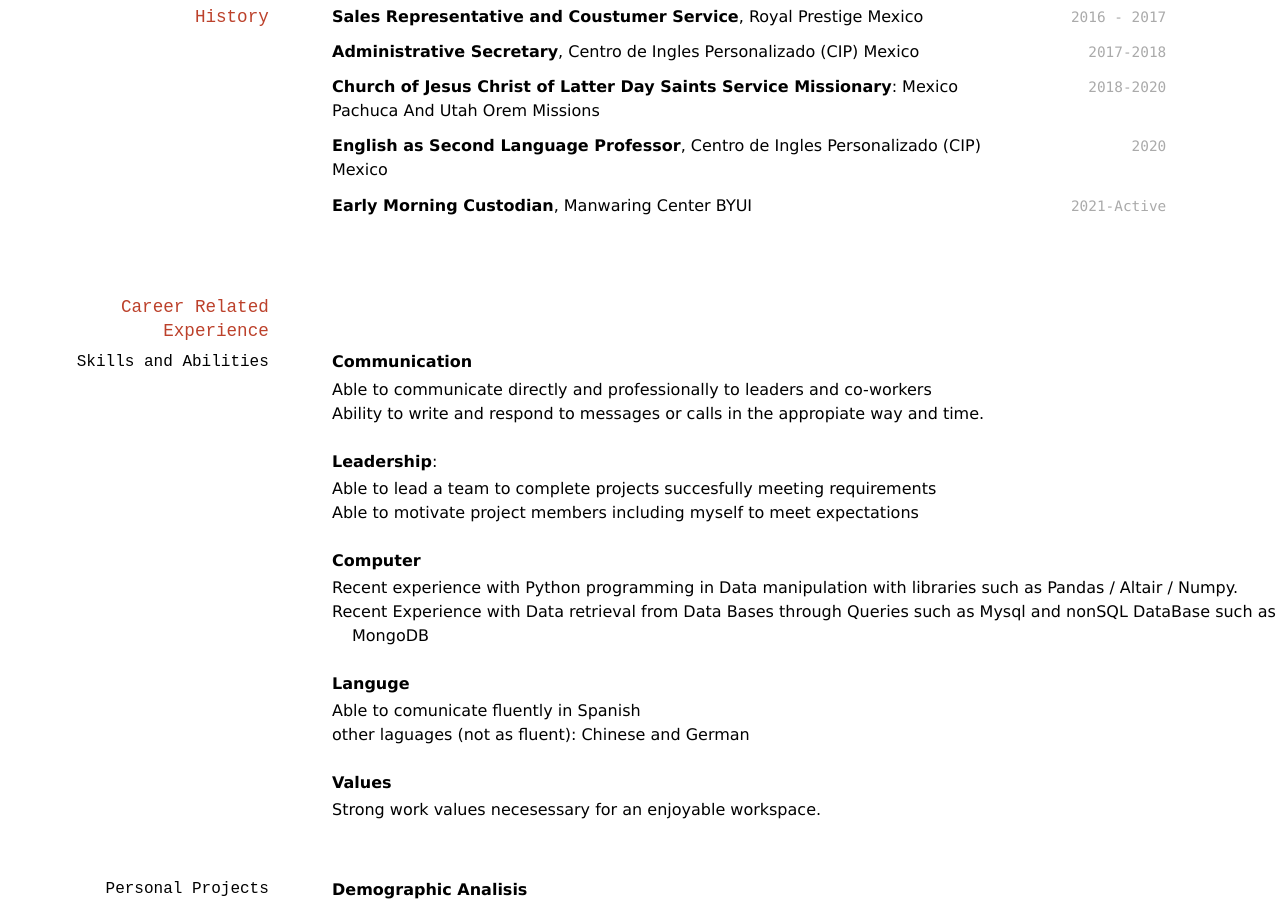
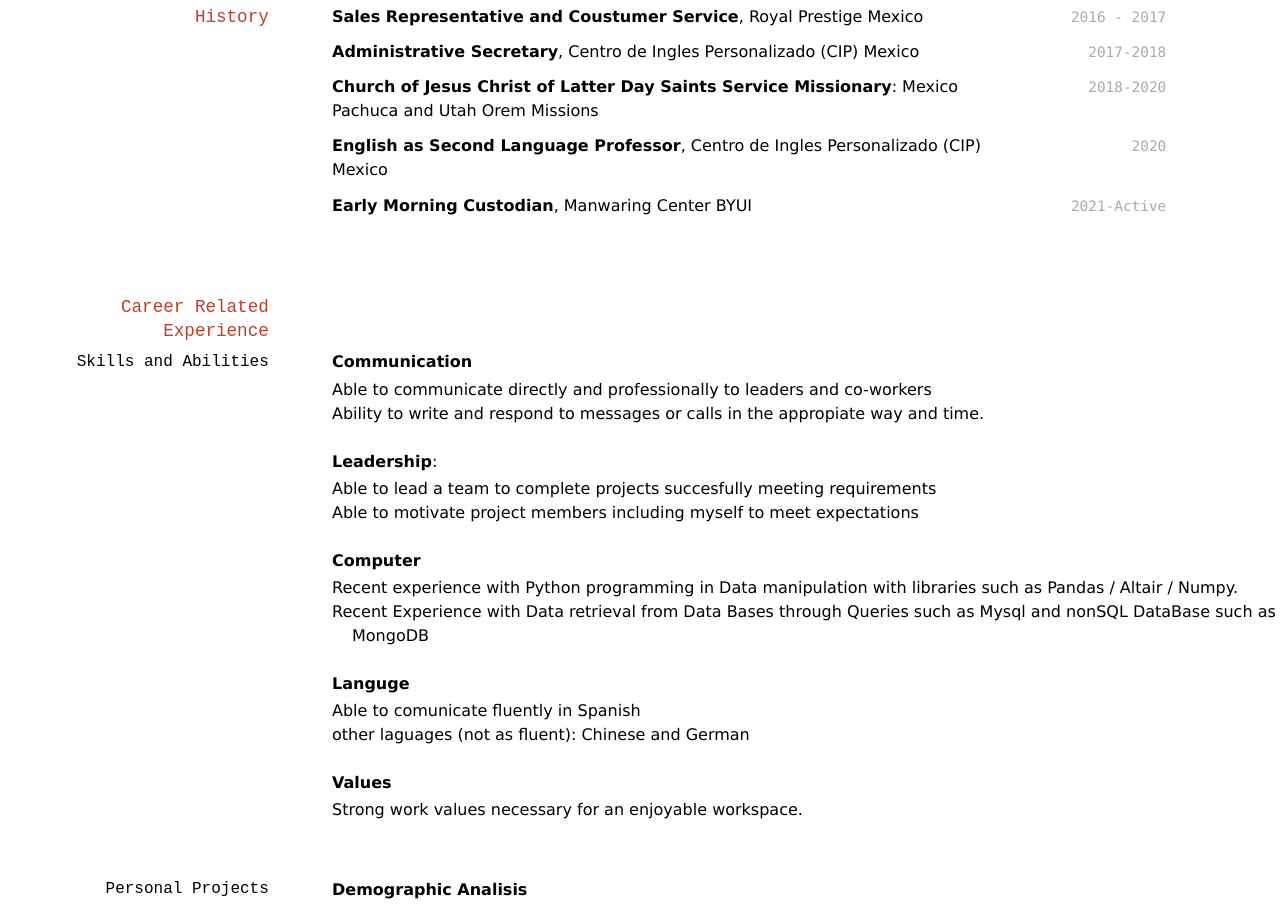
Before and after one commit to ChristianLG2/Christian_Lira_online_resume, a Jekyll site: the page built from docs/index.md, in a window 1280 px wide. Shown: the part 448-1355 px from the top of the page. Built offline with Jekyll 4.4.1, drawn with Linux system fonts in a browser that asks for light colours.

Commit message:
Update index.md

```diff
--- a/docs/index.md
+++ b/docs/index.md
@@ -40,7 +40,7 @@ __Administrative Secretary__, Centro de Ingles Personalizado (CIP) Mexico
 
 
 `2018-2020`
-__Church of Jesus Christ of Latter Day Saints Service Missionary__: Mexico Pachuca And Utah Orem Missions
+__Church of Jesus Christ of Latter Day Saints Service Missionary__: Mexico Pachuca and Utah Orem Missions
 
 `2020`
 __English as Second Language Professor__, Centro de Ingles Personalizado (CIP) Mexico
@@ -73,7 +73,7 @@ __Languge__
 - other laguages (not as fluent): Chinese and German
 
 __Values__
-- Strong work values necesessary for an enjoyable workspace.
+- Strong work values necessary for an enjoyable workspace.
 
 ### Personal Projects
 
```
